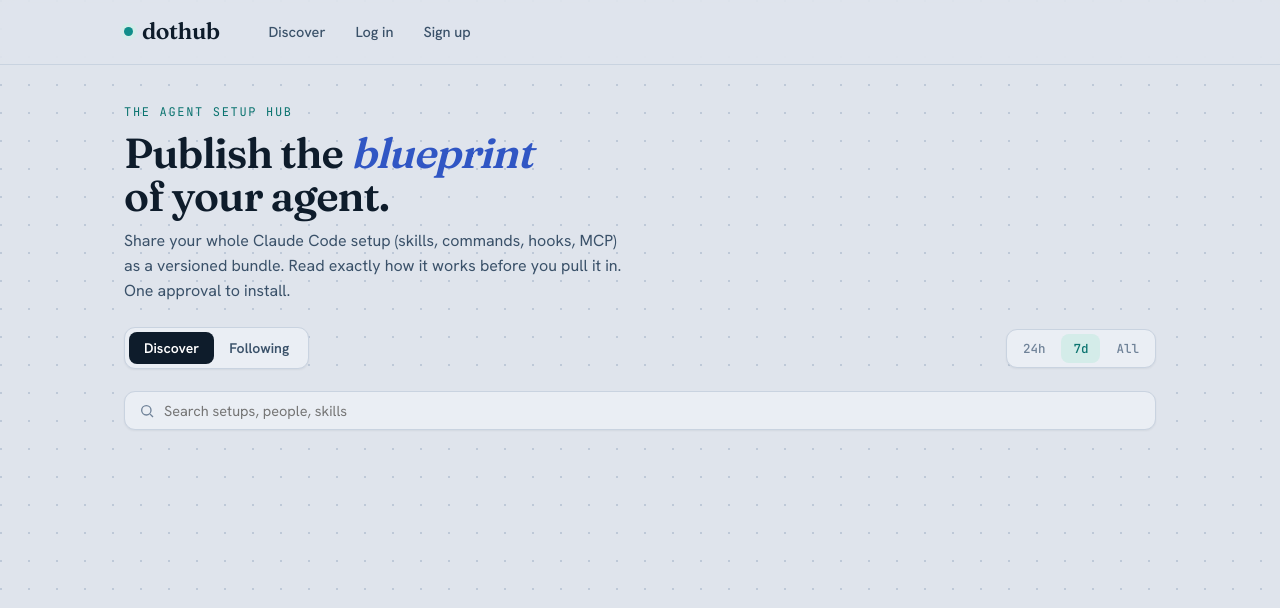
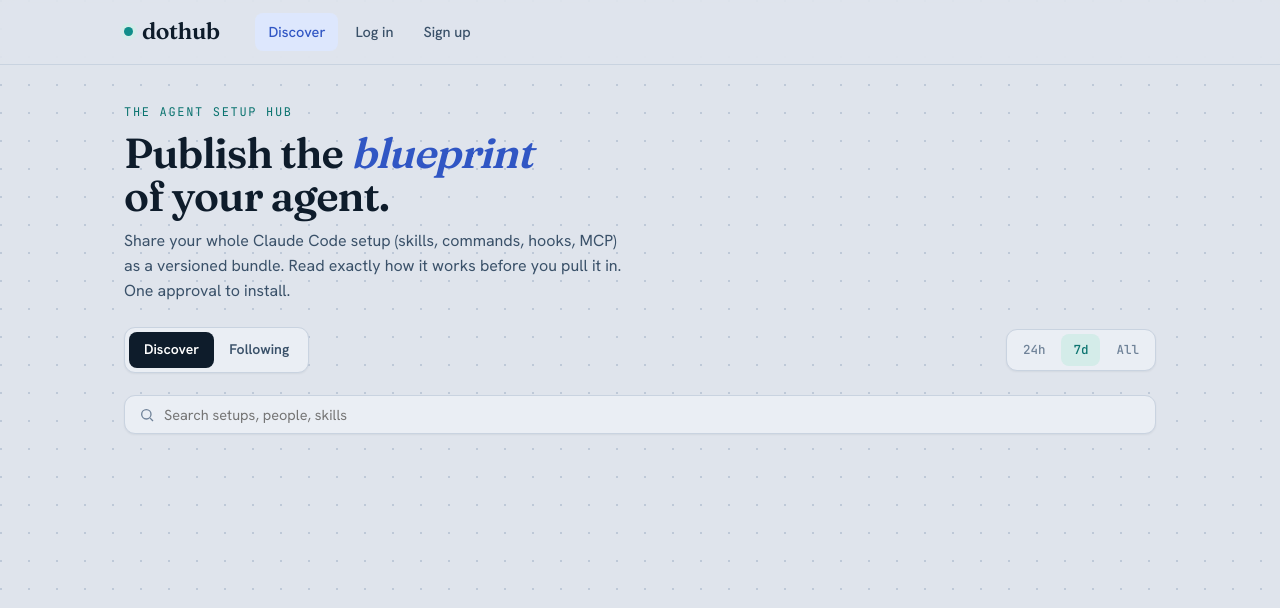
Before and after one commit to catancs/dothub, a FastAPI app: page / in a window 1280 px wide. Shown: the top 608 px of the page. Run offline with FastAPI, Linux system fonts and the light colour scheme; parts of the project's set-up code (start-up, migrations or seed data) failed here and were passed over.

Commit message:
fix: POST for state-changing install, pill/nav polish, logout control

```diff
--- a/app/api.py
+++ b/app/api.py
@@ -94,7 +94,7 @@ def api_publish(body: PublishIn, user: User = Depends(current_user), db: Session
     except setups.OwnershipError:
         raise HTTPException(status_code=403, detail="slug owned by another user")
 
-@router.get("/api/setups/{slug}/download")
+@router.post("/api/setups/{slug}/download")
 def api_download(slug: str, user: User = Depends(current_user), db: Session = Depends(get_session)):
     from .storage import presign_get
     try:
--- a/app/static/app.css
+++ b/app/static/app.css
@@ -32,6 +32,8 @@ header.nav{position:sticky;top:0;z-index:20;background:rgba(223,228,236,.84);bac
 .nav-right{margin-left:auto;display:flex;align-items:center;gap:14px}
 .avatar{width:34px;height:34px;border-radius:50%;display:grid;place-items:center;font-family:var(--mono);font-weight:600;font-size:13px;color:var(--blue-700);background:var(--blue-tint);border:1px solid #c2d3f7}
 .metric{font-family:var(--mono);font-size:12.5px;color:var(--ink-3);display:flex;align-items:center;gap:5px}
+.ghost-btn{font-family:var(--sans);font-size:14px;font-weight:500;color:var(--ink-2);background:none;border:1px solid var(--line);padding:7px 13px;border-radius:8px;cursor:pointer;transition:.15s}
+.ghost-btn:hover{background:var(--surface);color:var(--ink);border-color:#bccadb}
 
 main{max-width:1080px;margin:0 auto;padding:38px 24px 90px}
 .screen{display:none}.screen.active{display:block;animation:fade .35s ease}
@@ -45,11 +47,11 @@ h1.big em{font-style:italic;color:var(--blue-700)}
 
 .toolbar{display:flex;align-items:center;gap:14px;margin:24px 0 22px;flex-wrap:wrap}
 .pills{display:inline-flex;background:var(--surface);border:1px solid var(--line);border-radius:11px;padding:4px;box-shadow:var(--shadow-sm)}
-.pills button{font-family:var(--sans);font-size:14px;font-weight:600;color:var(--ink-2);padding:7px 15px;border:0;background:none;border-radius:8px;cursor:pointer;transition:.15s}
-.pills button.on{background:var(--ink);color:#fff}
+.pills button, .pills a{font-family:var(--sans);font-size:14px;font-weight:600;color:var(--ink-2);padding:7px 15px;border:0;background:none;border-radius:8px;cursor:pointer;text-decoration:none;transition:.15s}
+.pills button.on, .pills a.on{background:var(--ink);color:#fff}
 .win{margin-left:auto;display:inline-flex;gap:4px;background:var(--surface);border:1px solid var(--line);border-radius:11px;padding:4px;box-shadow:var(--shadow-sm)}
-.win button{font-family:var(--mono);font-size:12.5px;font-weight:500;color:var(--ink-3);padding:6px 12px;border:0;background:none;border-radius:8px;cursor:pointer}
-.win button.on{background:var(--teal-tint);color:var(--teal-600)}
+.win button, .win a{font-family:var(--mono);font-size:12.5px;font-weight:500;color:var(--ink-3);padding:6px 12px;border:0;background:none;border-radius:8px;cursor:pointer;text-decoration:none}
+.win button.on, .win a.on{background:var(--teal-tint);color:var(--teal-600)}
 .search{flex:1;min-width:200px;display:flex;align-items:center;gap:9px;background:var(--surface);border:1px solid var(--line);border-radius:11px;padding:9px 14px;box-shadow:var(--shadow-sm)}
 .search input{border:0;outline:0;background:none;font-family:var(--sans);font-size:14.5px;width:100%;color:var(--ink)}
 .search svg{flex:none;color:var(--ink-3)}
--- a/app/templates/base.html
+++ b/app/templates/base.html
@@ -15,11 +15,11 @@
   <div class="nav-in">
     <a class="brand" href="/"><span class="dot"></span>dothub</a>
     <nav class="nav-links">
-      <a href="/">Discover</a>
+      <a href="/" class="{% if request.url.path == '/' %}on{% endif %}">Discover</a>
       {% if user %}
       <a href="/?tab=following">Following</a>
-      <a href="/history">History</a>
-      <a href="/account">Account</a>
+      <a href="/history" class="{% if request.url.path == '/history' %}on{% endif %}">History</a>
+      <a href="/account" class="{% if request.url.path == '/account' %}on{% endif %}">Account</a>
       {% else %}
       <a href="/login">Log in</a>
       <a href="/signup">Sign up</a>
@@ -28,6 +28,7 @@
     <div class="nav-right">
       {% if user %}
       <div class="avatar">{{ user.username[:2]|upper }}</div>
+      <form method="post" action="/logout" style="display:inline"><button type="submit" class="ghost-btn">Log out</button></form>
       {% endif %}
     </div>
   </div>
--- a/app/templates/feed.html
+++ b/app/templates/feed.html
@@ -9,14 +9,14 @@
 
   <div class="toolbar">
     <div class="pills">
-      <a href="/?tab=discover&window={{ window }}"><button class="{{ 'on' if tab != 'following' else '' }}">Discover</button></a>
-      <a href="/?tab=following"><button class="{{ 'on' if tab == 'following' else '' }}">Following</button></a>
+      <a href="/?tab=discover&window={{ window }}" class="{{ 'on' if tab != 'following' else '' }}">Discover</a>
+      <a href="/?tab=following" class="{{ 'on' if tab == 'following' else '' }}">Following</a>
     </div>
     {% if tab != 'following' %}
     <div class="win">
-      <a href="/?tab=discover&window=24h"><button class="{{ 'on' if window == '24h' else '' }}">24h</button></a>
-      <a href="/?tab=discover&window=7d"><button class="{{ 'on' if window == '7d' else '' }}">7d</button></a>
-      <a href="/?tab=discover&window=all"><button class="{{ 'on' if window == 'all' else '' }}">All</button></a>
+      <a href="/?tab=discover&window=24h" class="{{ 'on' if window == '24h' else '' }}">24h</a>
+      <a href="/?tab=discover&window=7d" class="{{ 'on' if window == '7d' else '' }}">7d</a>
+      <a href="/?tab=discover&window=all" class="{{ 'on' if window == 'all' else '' }}">All</a>
     </div>
     {% endif %}
   </div>
--- a/app/templates/history.html
+++ b/app/templates/history.html
@@ -1,10 +1,6 @@
 {% extends "base.html" %}
 {% block title %}History - dothub{% endblock %}
 {% block body %}
-<style>
-.pills a{font-family:var(--sans);font-size:14px;font-weight:600;color:var(--ink-2);padding:7px 15px;border-radius:8px;text-decoration:none;transition:.15s}
-.pills a.on{background:var(--ink);color:#fff}
-</style>
 <section class="screen active" id="history">
   <div class="phead">
     <div class="eyebrow">Your activity</div>
```
Also changed, not shown: app/templates/detail.html (+8 -1 lines), tests/test_api.py (+2 -2 lines), tests/test_api_v2.py (+2 -2 lines), tests/test_page_history.py (+2 -2 lines).
